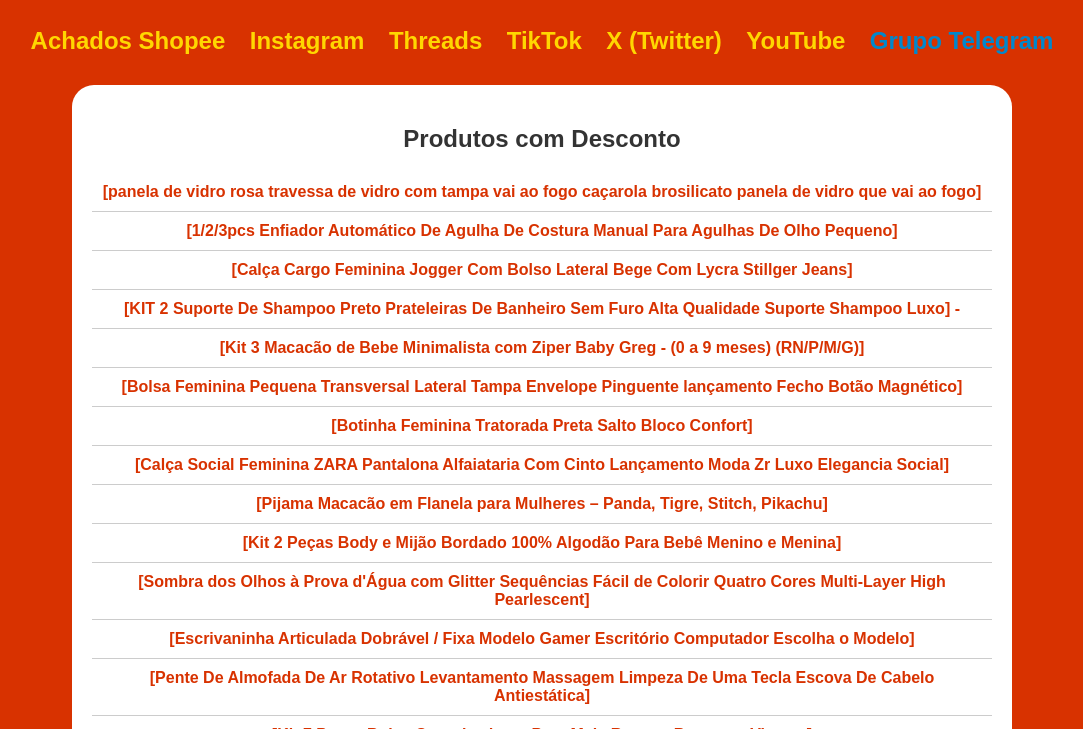
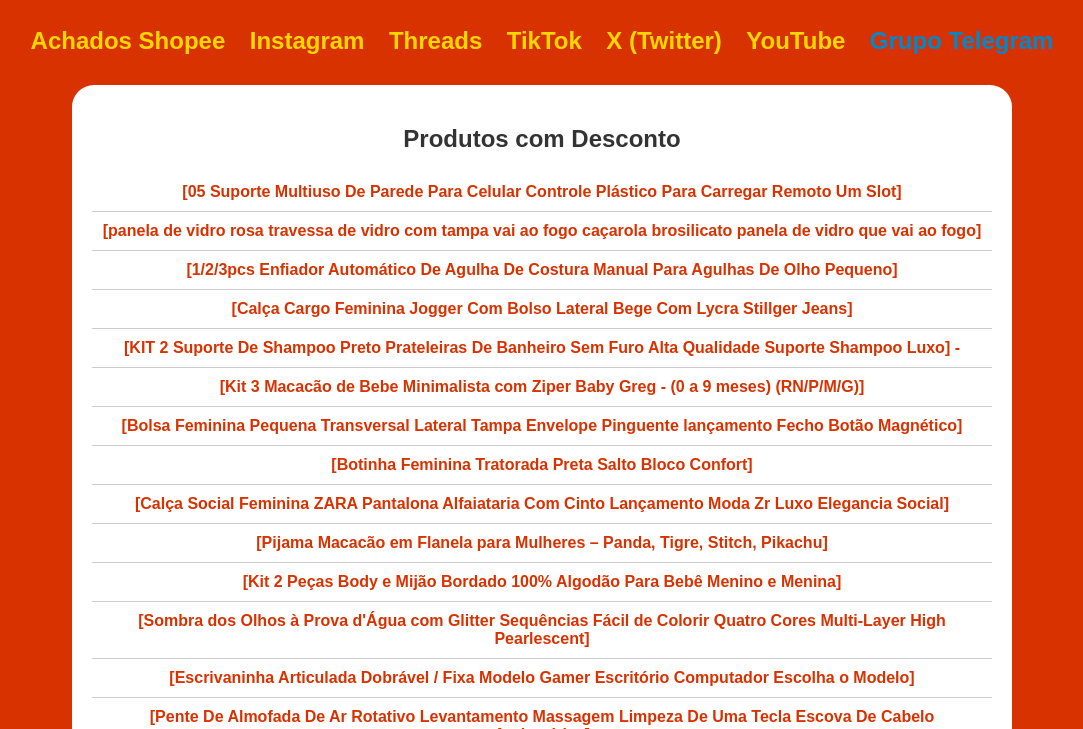
Before and after one commit to Ofertaproce/ofertaproce, a plain HTML site: page index.html in a window 1280 px wide. Shown: the part 371-1100 px from the top of the page, without its empty margins (98-1181 px from the left). Drawn offline with Linux system fonts and the light colour scheme.

Commit message:
Update index.html

```diff
--- a/index.html
+++ b/index.html
@@ -93,6 +93,7 @@
         <li><a href="#">[Produto 3] Nome do Produto - Link de Afiliado</a></li-->
         <!-- Adicione mais produtos aqui -->
         <ul>
+    <li><a href="https://s.shopee.com.br/30c3dBuGAE">[05 Suporte Multiuso De Parede Para Celular Controle Plástico Para Carregar Remoto Um Slot]  </a></li>
     <li><a href="https://s.shopee.com.br/7phJLDuUcH">[panela de vidro rosa travessa de vidro com tampa vai ao fogo caçarola brosilicato panela de vidro que vai ao fogo] </a></li>
     <li><a href="https://s.shopee.com.br/1qQ67stCEi">[1/2/3pcs Enfiador Automático De Agulha De Costura Manual Para Agulhas De Olho Pequeno] </a></li>
     <li><a href="https://s.shopee.com.br/8ztFFmR5BF">[Calça Cargo Feminina Jogger Com Bolso Lateral Bege Com Lycra Stillger Jeans] </a></li>
```
